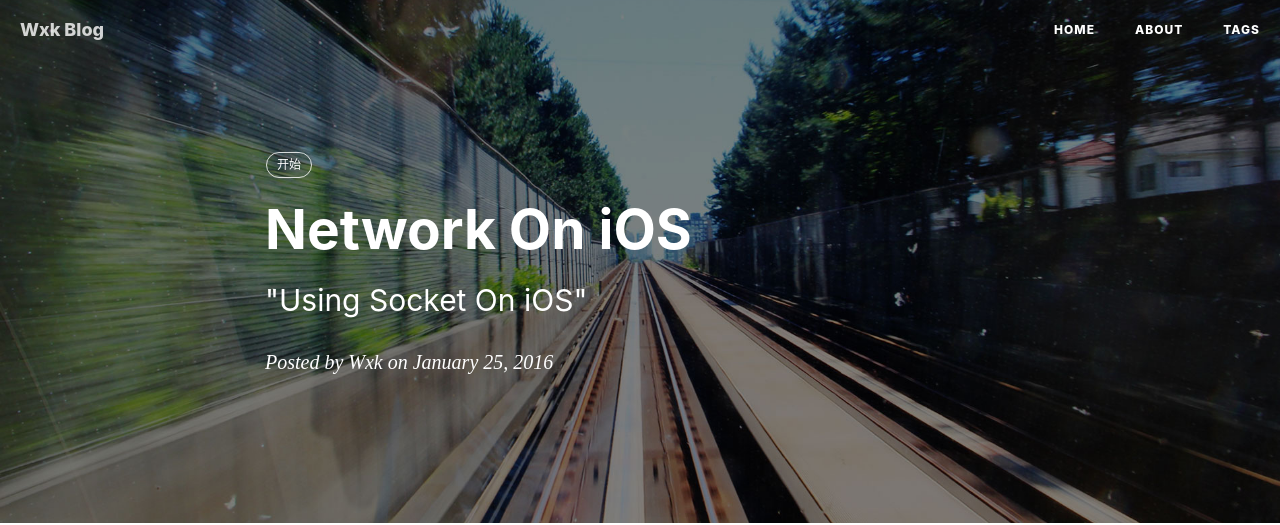
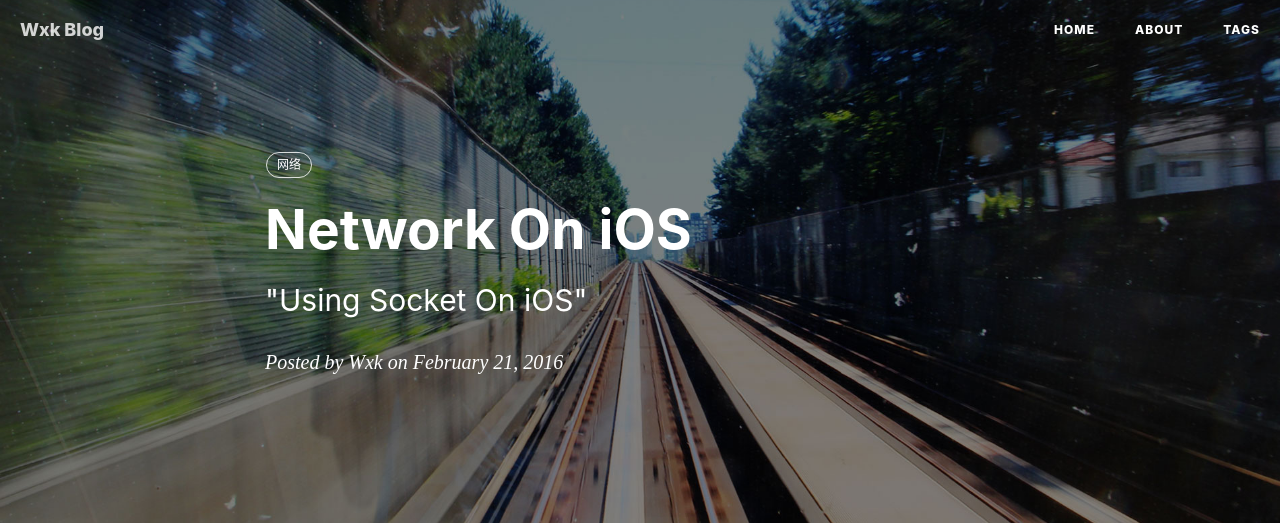
Before and after one commit to Zippowxk/Zippowxk.github.io, a Jekyll site: the page built from _posts/2016-01-26-Using-JavaScript-in-Native-App.markdown, in a window 1280 px wide and 900 px high. Shown: the top 525 px of the window. Built offline with Jekyll 4.4.1, drawn with Linux system fonts in a browser that asks for light colours; nearby versions of some CDN libraries; comment, search, counter and statistics services are not loaded; grey boxes are pictures that could not be loaded.

Commit message:
fix tags and date

```diff
--- a/_posts/2016-01-26-Using-JavaScript-in-Native-App.markdown
+++ b/_posts/2016-01-26-Using-JavaScript-in-Native-App.markdown
@@ -2,11 +2,11 @@
 layout:     post
 title:      "Network On iOS"
 subtitle:   " \"Using Socket On iOS\""
-date:       2016-1-25 12:00:00
+date:       2016-2-21 23:00:00
 author:     "Wxk"
 header-img: "img/post-bg-2015.jpg"
 tags:
-    - 开始
+    - 网络
 ---
 
 ##网络编程
```
